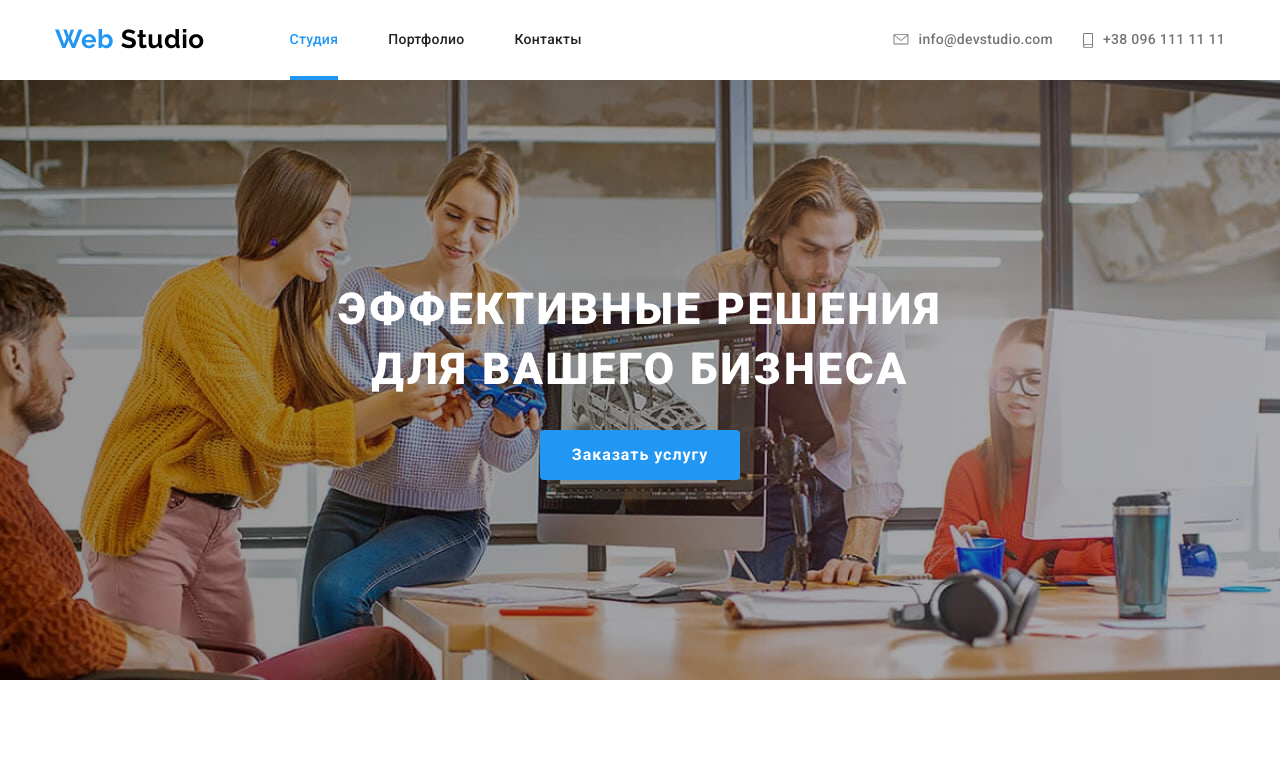
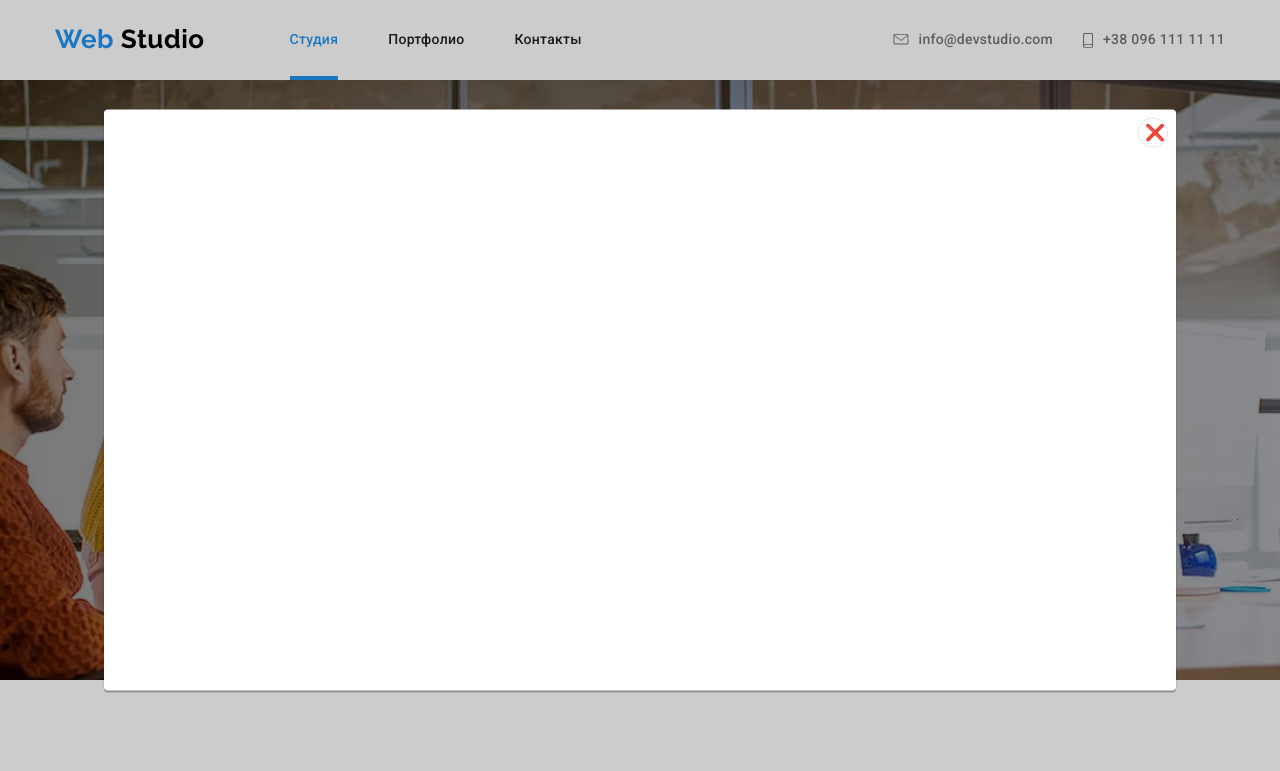
Before and after one commit to Fantomasius/goit-markup-hw-05, a plain HTML site: page index.html in a window 1280 px wide. Both pictures are taken after a click on the button "Заказать услугу". Shown: the top 771 px of the page. Drawn offline with Linux system fonts and the light colour scheme.

Commit message:
Добавляет модальное окно

```diff
--- a/css/styles.css
+++ b/css/styles.css
@@ -679,6 +679,7 @@ body {
 	text-align: center;
 	letter-spacing: 0.06em;
 	text-decoration: none;
+	cursor: pointer;
 }
 
 .footer-button {
@@ -711,6 +712,54 @@ body {
 	margin-left: 10px;
 	background-image: url(../images/telegram.svg);
 	background-size: contain;
+}
+
+/*Модальное окно*/
+
+.backdrop {
+	position: fixed;
+	top: 0;
+	left: 0;
+	width: 100%;
+	height: 100%;
+	background-color: rgba(0, 0, 0, 0.2);
+}
+
+.backdrop.is-hidden {
+	opacity: 0;
+	pointer-events: none;
+}
+
+.modal {
+	position: absolute;
+	top: 50%;
+	left: 50%;
+	transform: translate(-50%, -50%);
+
+	min-width: 528px;
+	min-height: 581px;
+	padding-top: 221px;
+	padding-right: 536px;
+	padding-bottom: 222px;
+	padding-left: 536px;
+
+	background-color: var(--primary-white-color);
+	box-shadow: 0px 1px 3px rgba(0, 0, 0, 0.12), 0px 1px 1px rgba(0, 0, 0, 0.14), 0px 2px 1px rgba(0, 0, 0, 0.2);
+	border-radius: 4px;
+}
+
+.button-close {
+	position: absolute;
+	top: 8px;
+	right: 8px;
+	width: 30px;
+	height: 30px;
+
+	background-color: var(--primary-white-color);
+	border: 1px solid rgba(0, 0, 0, 0.1);
+	border-radius: 50%;
+	box-sizing: border-box;
+	cursor: pointer;
 }
 
 /*ПОРТФОЛИО*/
--- a/index.html
+++ b/index.html
@@ -63,7 +63,7 @@
 						<br />
 						для вашего бизнеса
 					</h1>
-					<button class="button" type="button">Заказать услугу</button>
+					<button class="button" type="button" data-modal-open>Заказать услугу</button>
 				</div>
 			</section>
 
@@ -450,5 +450,14 @@
 				</div>
 			</div>
 		</footer>
+
+		<!--Модальное окно-->
+
+		<div class="backdrop is-hidden" data-modal>
+			<div class="modal">
+				<button class="button-close" type="button" data-modal-close>&#10060</button>
+			</div>
+		</div>
+		<script src="./js/modal.js"></script>
 	</body>
 </html>
--- /dev/null
+++ b/js/modal.js
@@ -0,0 +1,14 @@
+;(() => {
+	const refs = {
+		openModalBtn: document.querySelector("[data-modal-open]"),
+		closeModalBtn: document.querySelector("[data-modal-close]"),
+		modal: document.querySelector("[data-modal]"),
+	}
+
+	refs.openModalBtn.addEventListener("click", toggleModal)
+	refs.closeModalBtn.addEventListener("click", toggleModal)
+
+	function toggleModal() {
+		refs.modal.classList.toggle("is-hidden")
+	}
+})()
```
